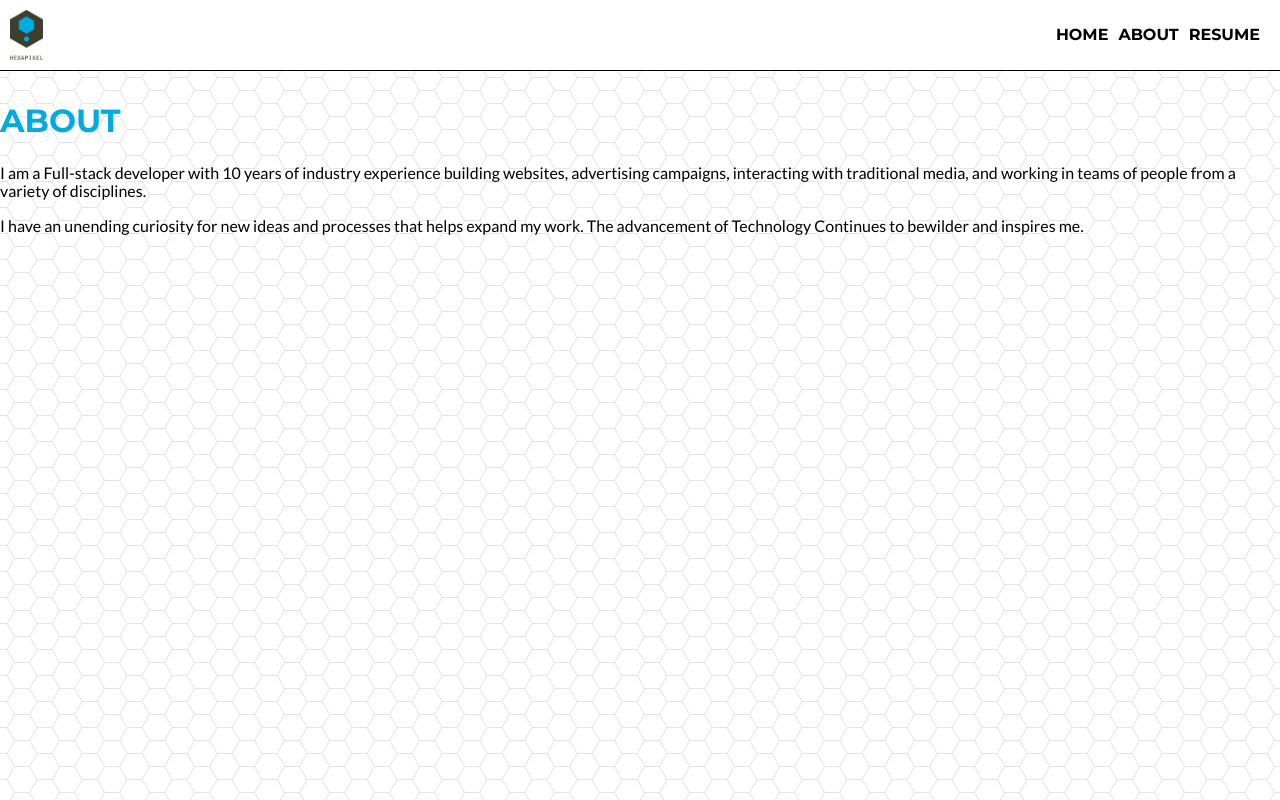
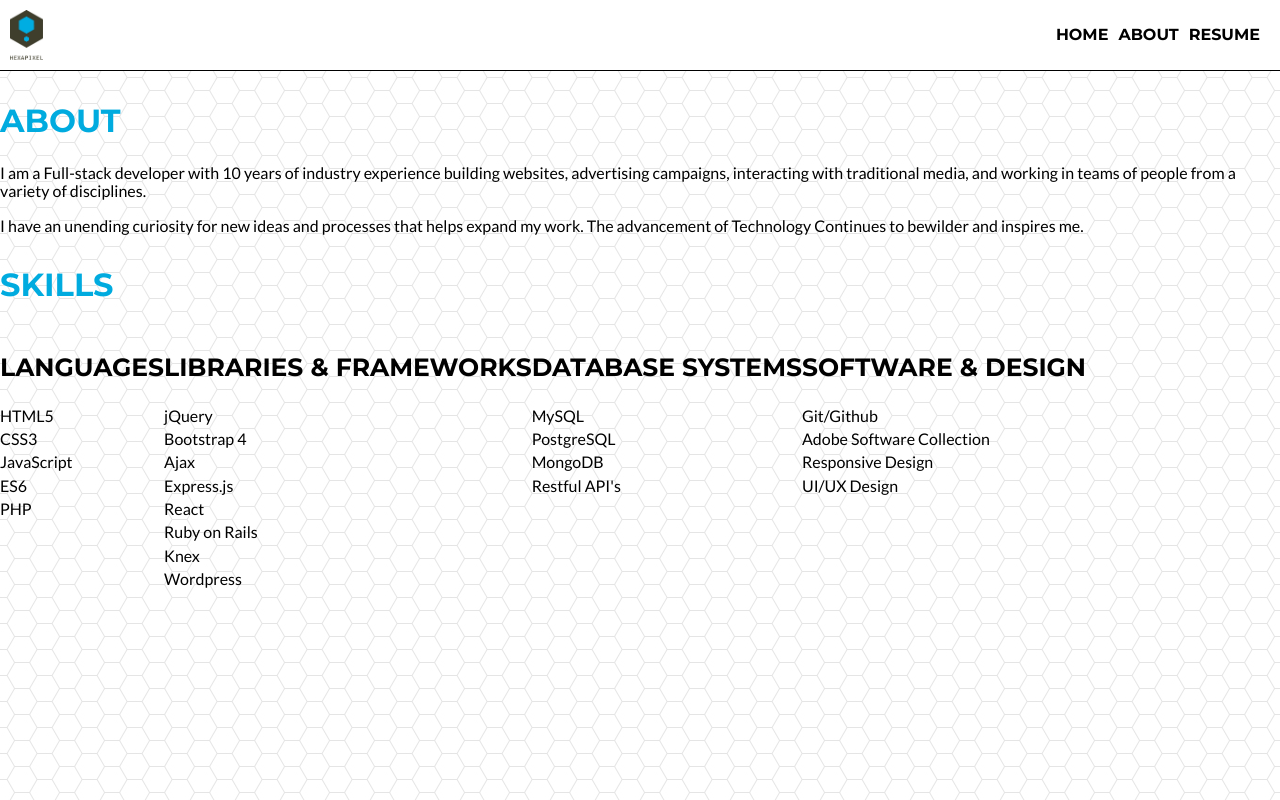
Before and after one commit to karlchvojka/Portfolio, a React app: page / in a window 1280 px wide. Built offline with nearby package versions, Linux system fonts and the light colour scheme.

Commit message:
Skills are now in place

```diff
--- a/src/App.js
+++ b/src/App.js
@@ -6,6 +6,7 @@ import { GlobalStyle } from './GlobalStyles.js';
 
 import Header from './Components/Organisms/Header';
 import About from './Components/Molecules/About';
+import Skills from './Components/Organisms/Skills';
 
 // Styles
 
@@ -15,6 +16,7 @@ function App() {
       <GlobalStyle />
       <Header />
       <About />
+      <Skills />
     </div>
   )
 }
--- a/src/Components/Atoms/Header/index.js
+++ b/src/Components/Atoms/Header/index.js
@@ -0,0 +1,27 @@
+import React from 'react';
+import styled from 'styled-components';
+
+function Header({ type, text }) {
+  switch(type) {
+    case 'h1':
+      return <h1>{text}</h1>
+      break;
+    case 'h2':
+      return <h2>{text}</h2>
+      break;
+    case 'h3':
+      return <h3>{text}</h3>
+      break;
+    case 'h4':
+      return <h4>{text}</h4>
+      break;
+    case 'h5':
+      return <h5>{text}</h5>
+      break;
+    case 'h6':
+      return <h6>{text}</h6>
+      break;
+  }
+}
+
+export default Header;
--- a/src/Components/Molecules/About/index.js
+++ b/src/Components/Molecules/About/index.js
@@ -1,13 +1,13 @@
 import React from 'react';
 import styled from 'styled-components';
-
+import Header from '../../Atoms/Header';
 //Styles
 
 function About() {
   return (
     <section>
-      <h2>About</h2>
-      <p className="firstP">I am a Full-stack developer with 10 years of industry experience building websites, advertising campaigns, interacting with traditional media, and working in teams of people from a variety of disciplines.</p>
+      <Header type='h2' text='About' />
+      <p>I am a Full-stack developer with 10 years of industry experience building websites, advertising campaigns, interacting with traditional media, and working in teams of people from a variety of disciplines.</p>
       <p> I have an unending curiosity for new ideas and processes that helps expand my work. The advancement of Technology Continues to bewilder and inspires me.</p>
     </section>
   )
--- /dev/null
+++ b/src/Components/Molecules/List/index.js
@@ -0,0 +1,31 @@
+import React from 'react';
+import styled from 'styled-components';
+
+// Styles.
+const StyledList = styled.ul`
+  list-style: none;
+  padding-left: 0px;
+
+  li {
+    p {
+      margin: 0px 0px 5px 0px;
+    }
+  }
+`;
+
+function List({ items }) {
+  const listMap = items.map((item) => {
+    return (
+      <li>
+        <p>{item}</p>
+      </li>
+    )
+  })
+  return (
+    <StyledList>
+      {listMap}
+    </StyledList>
+  )
+}
+
+export default List;
--- /dev/null
+++ b/src/Components/Organisms/Skills/index.js
@@ -0,0 +1,48 @@
+import React, { useState, useEffect } from 'react';
+import styled from 'styled-components';
+
+// Component import
+import Header from '../../Atoms/Header';
+import List from '../../Molecules/List';
+
+// Styles
+const StyledSkills = styled.section`
+  .listWrap {
+    display: flex;
+    flex-direction: row;
+  }
+`;
+
+function Skills() {
+  const [skills, setSkills] = useState([
+    ['HTML5', 'CSS3', 'JavaScript', 'ES6', 'PHP'],
+    ['jQuery', 'Bootstrap 4', 'Ajax', 'Express.js', 'React', 'Ruby on Rails', 'Knex', 'Wordpress'],
+    ['MySQL', 'PostgreSQL', 'MongoDB', "Restful API's"],
+    ['Git/Github', 'Adobe Software Collection', 'Responsive Design', 'UI/UX Design']
+  ])
+  return (
+    <StyledSkills>
+      <Header type='h2' text='Skills' />
+      <div className="listWrap">
+        <div>
+          <Header type='h3' text="Languages" />
+          <List items={skills[0]} />
+        </div>
+        <div>
+          <Header type='h3' text="Libraries & Frameworks" />
+          <List items={skills[1]} />
+        </div>
+        <div>
+          <Header type='h3' text="Database Systems" />
+          <List items={skills[2]} />
+        </div>
+        <div>
+          <Header type='h3' text="Software & Design" />
+          <List items={skills[3]} />
+        </div>
+      </div>
+    </StyledSkills>
+  )
+}
+
+export default Skills;
```
